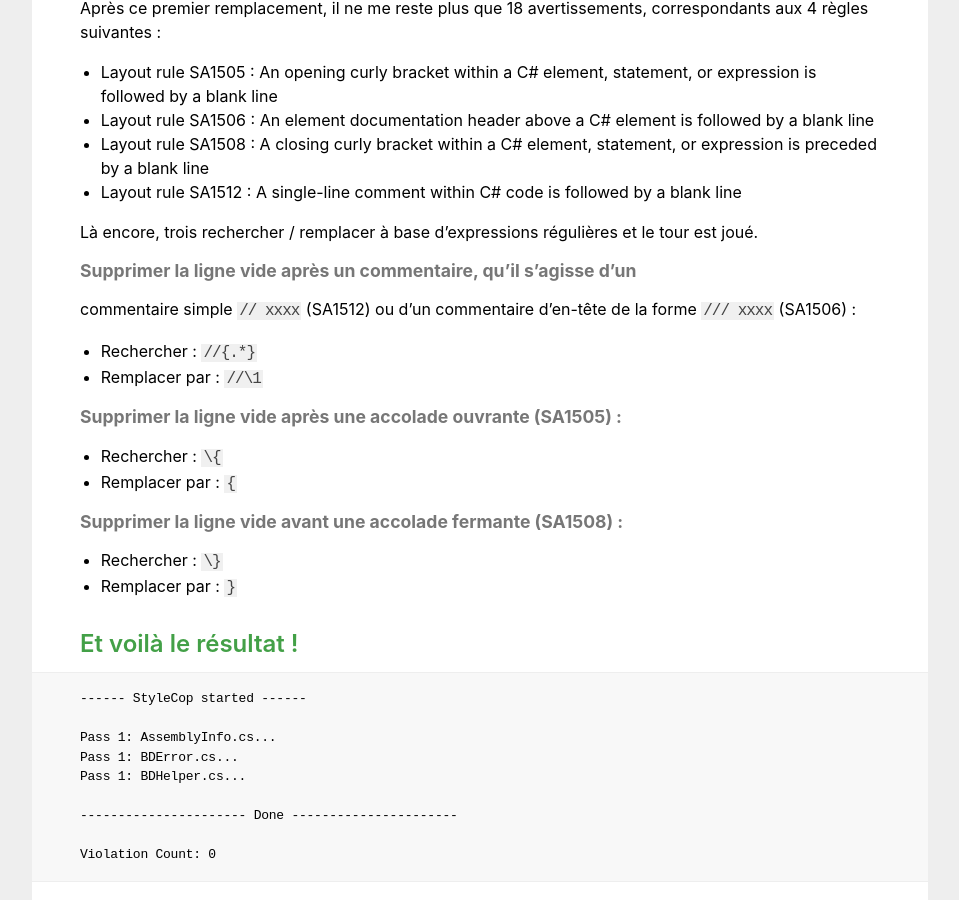
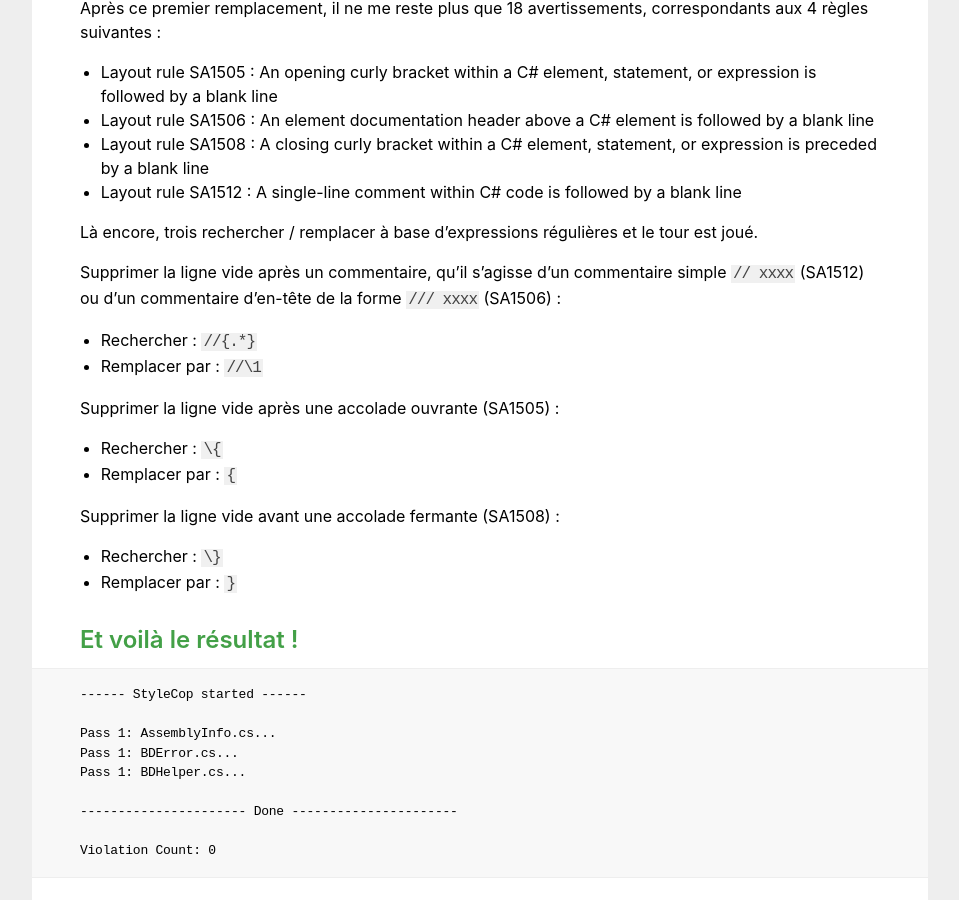
Before and after one commit to michelc/blog2, a Jekyll site: the page built from _posts/2009-04-14-zero-erreur-stylecop.md, in a window 1280 px wide and 900 px high, scrolled down 2916 px. Shown: the whole window, without its empty margins (160-1119 px from the left). Built offline with Jekyll 4.4.1, drawn with Linux system fonts in a browser that asks for light colours.

Commit message:
Simplification correction.

```diff
--- a/_posts/2009-04-14-zero-erreur-stylecop.md
+++ b/_posts/2009-04-14-zero-erreur-stylecop.md
@@ -167,19 +167,19 @@
 Là encore, trois rechercher / remplacer à base d'expressions régulières et
 le tour est joué.
 
-#### Supprimer la ligne vide après un commentaire, qu'il s'agisse d'un
-commentaire simple `// xxxx` (SA1512) ou d'un commentaire d'en-tête de la forme
-`/// xxxx` (SA1506) :
+Supprimer la ligne vide après un commentaire, qu'il s'agisse d'un commentaire
+simple `// xxxx` (SA1512) ou d'un commentaire d'en-tête de la forme `/// xxxx`
+(SA1506) :
 
 * Rechercher : `//{.*}`
 * Remplacer par : `//\1`
 
-#### Supprimer la ligne vide après une accolade ouvrante (SA1505) :
+Supprimer la ligne vide après une accolade ouvrante (SA1505) :
 
 * Rechercher : `\{`
 * Remplacer par : `{`
 
-#### Supprimer la ligne vide avant une accolade fermante (SA1508) :
+Supprimer la ligne vide avant une accolade fermante (SA1508) :
 
 * Rechercher : `\}`
 * Remplacer par : `}`
```
